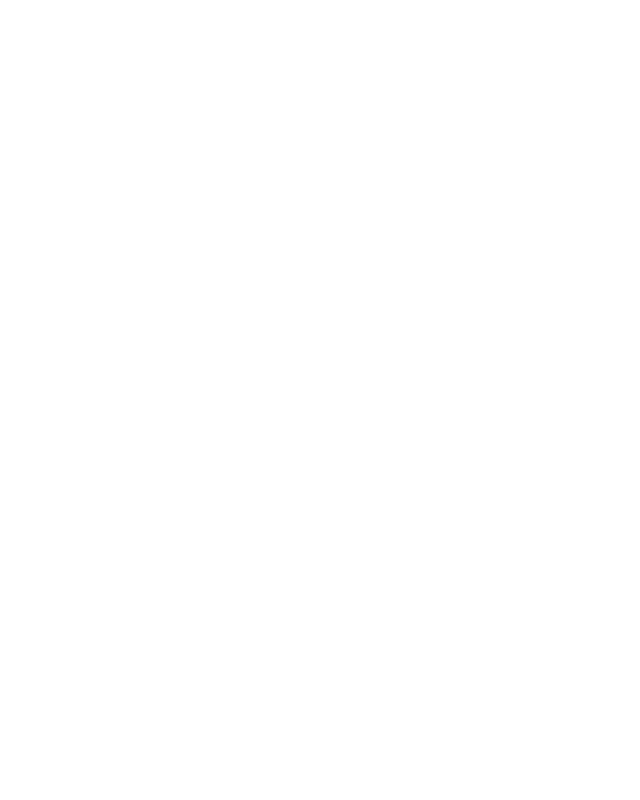
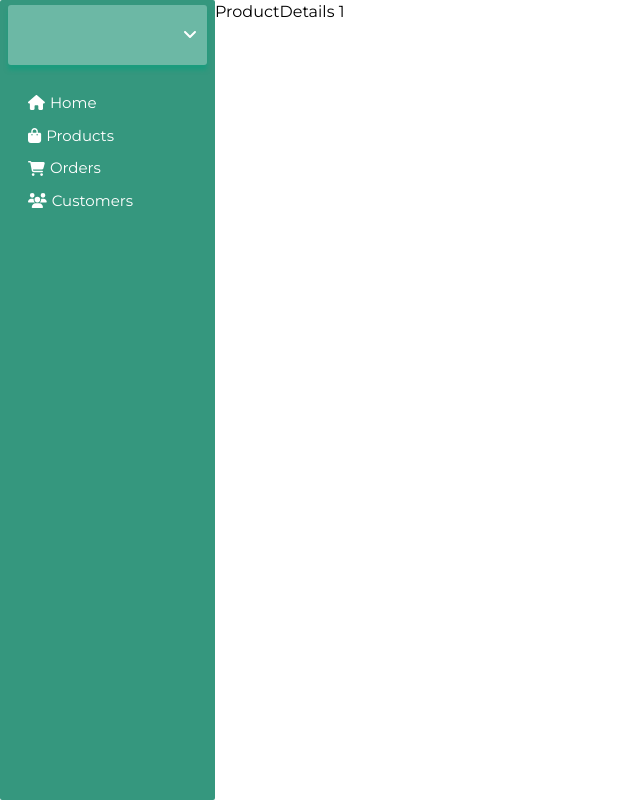
Before and after one commit to skabeo/xpress-frontend, a React (Vite) app: page /products/1 in a window 1280 px wide. Before the commit this address had no page. Shown: the whole page, without its empty margins (0-640 px from the left). Built offline with nearby package versions, Linux system fonts and the light colour scheme; sample sign-in values are in the browser's storage.

Commit message:
Make user home link clickable

```diff
--- a/src/App.jsx
+++ b/src/App.jsx
@@ -5,6 +5,7 @@
 import Login from './components/session/Login'
 import PrivateRoute from './components/routes/PrivateRoute'
 import Logout from './components/session/Logout'
+import ProductDetails from './components/products/ProductDetails'
 
 function App() {
 
@@ -16,6 +17,14 @@
           element={(
             <PrivateRoute>
               <Home />
+            </PrivateRoute>
+          )}
+        />
+        <Route
+          path='/products/:id'
+          element={(
+            <PrivateRoute>
+              <ProductDetails />
             </PrivateRoute>
           )}
         />
--- /dev/null
+++ b/src/components/products/ProductDetails.jsx
@@ -0,0 +1,16 @@
+import React from 'react'
+import Sidebar from '../sidebar/Sidebar';
+import './styles/product-details.css'
+import { useParams } from 'react-router-dom';
+
+const ProductDetails = () => {
+  const { id } = useParams();
+  return (
+    <div className='product-details-container'>
+      <Sidebar />
+      ProductDetails {id}
+    </div>
+  )
+}
+
+export default ProductDetails;
--- a/src/components/products/ProductsHome.jsx
+++ b/src/components/products/ProductsHome.jsx
@@ -1,6 +1,7 @@
 import Products from './Products';
 import { useSelector } from 'react-redux';
 import './styles/product.css'
+import { Link } from 'react-router-dom';
 
 const ProductsHome = () => {
   const actualProducts = useSelector((state) => state.product.products);
@@ -9,8 +10,10 @@
     <div className='products-home-container'>
       <h1 className='products-title'>Products</h1>
       <div className='products-cards'>
-        {actualProducts.length > 0 && actualProducts.map((product, index) => (
-          <Products key={index} product={product} />
+        {actualProducts.length > 0 && actualProducts.map((product) => (
+          <Link key={product.id} to={`/products/${product.id}`}>
+            <Products product={product} />
+          </Link>
         ))}
       </div>
     </div>
--- /dev/null
+++ b/src/components/products/styles/product-details.css
@@ -0,0 +1,3 @@
+.product-details-container {
+  margin-left: 215px;
+}
--- a/src/components/sidebar/User.jsx
+++ b/src/components/sidebar/User.jsx
@@ -4,15 +4,18 @@
   faHome,
   faShoppingCart
 } from '@fortawesome/free-solid-svg-icons';
+import { Link } from 'react-router-dom';
 
 const User = () => {
   return (
     <div className='sidebar-links'>
       <ul>
-        <li className='first-side-link first-fr'>
-          <FontAwesomeIcon icon={faHome} />
-          <span className='sidebar-home'>Home</span>
-        </li>
+        <Link to='/'>
+          <li className='first-side-link first-fr'>
+            <FontAwesomeIcon icon={faHome} />
+            <span className='sidebar-home'>Home</span>
+          </li>
+        </Link>
         <li className='first-side-link'>
           <FontAwesomeIcon className='side-order-icon' icon={faShoppingCart} />
           <span className='side-orders'>My orders</span>
```
